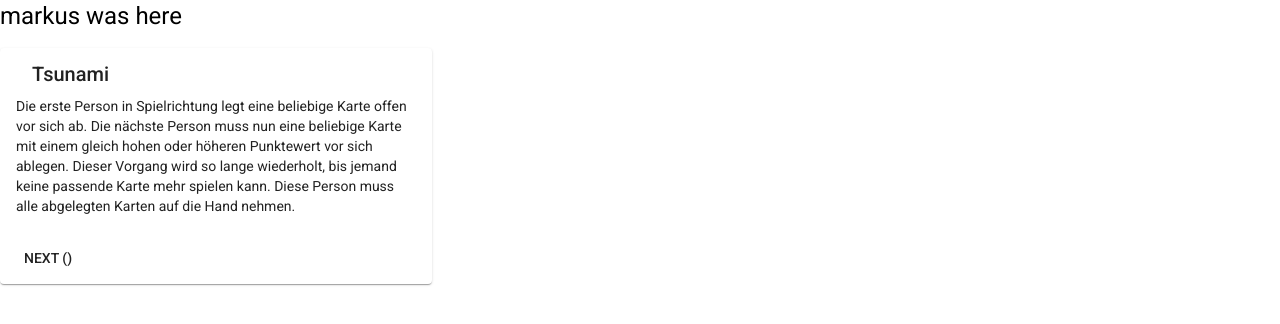
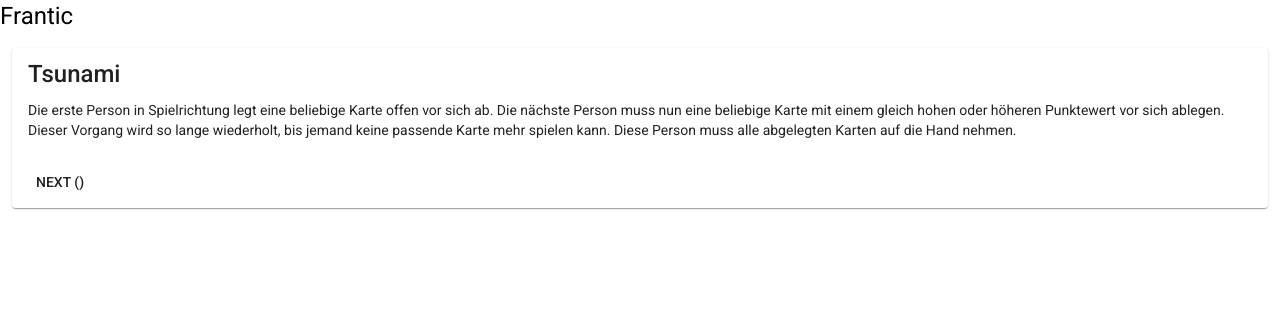
Before and after one commit to bootcamp5/frantics-dealer, an Angular app: page / in a window 1280 px wide. Both pictures are taken after a click on the element "Tsunami". Shown: the top 324 px of the page. Built offline with nearby package versions, Linux system fonts and the light colour scheme.

Commit message:
add hint field

```diff
--- a/src/app/action-card.service.ts
+++ b/src/app/action-card.service.ts
@@ -92,7 +92,8 @@
     {
       name: 'crowdfunding',
       title: 'Crowdfunding',
-      description: 'Jeder muss der Person mit den wenigsten Handkarten eine Karte schenken. Wichtig: Bei Kartengleichstand wird allen Spieler*innen mit den wenigsten Karten je eine geschenkt. Sofern mehrere Spieler*innen die wenigsten Karten besitzen, müssen sich diese nicht gegenseitig eine Karte schenken.',
+      description: 'Jeder muss der Person mit den wenigsten Handkarten eine Karte schenken.',
+      hint: 'Bei Kartengleichstand wird allen Spieler*innen mit den wenigsten Karten je eine geschenkt. Sofern mehrere Spieler*innen die wenigsten Karten besitzen, müssen sich diese nicht gegenseitig eine Karte schenken.',
     },
     {
       name: 'robin-hood',
@@ -107,7 +108,8 @@
     {
       name: 'repeat',
       title: 'Repeat',
-      description: 'Wer die Schwarze Karte gespielt hat, muss ein Ereignis erneut ausführen, welches bereits aufgedeckt wurde. Wichtig: Falls noch keine Ereigniskarte aufgedeckt wurde, ist das Ereignis wirkungslos.',
+      description: 'Wer die Schwarze Karte gespielt hat, muss ein Ereignis erneut ausführen, welches bereits aufgedeckt wurde.',
+      hint: 'Falls noch keine Ereigniskarte aufgedeckt wurde, ist das Ereignis wirkungslos.',
     },
     {
       name: 'third-time-lucky',
@@ -122,7 +124,8 @@
     {
       name: 'charity',
       title: 'Charity',
-      description: 'Jeder Spieler zieht vom Mitspieler mit den meisten Karten auf der Hand eine Karte. Wichtig: Bei Kartengleichstand wird von allen Spielern mit den meisten Karten je eine gezogen. Sofern mehrere Spieler die meisten Karten besitzen, müssen diese nicht voneinander eine Karte ziehen.',
+      description: 'Jeder Spieler zieht vom Mitspieler mit den meisten Karten auf der Hand eine Karte.',
+      hint: 'Bei Kartengleichstand wird von allen Spielern mit den meisten Karten je eine gezogen. Sofern mehrere Spieler die meisten Karten besitzen, müssen diese nicht voneinander eine Karte ziehen.',
     },
     {
       name: 'seeing-eye',
@@ -172,7 +175,8 @@
     {
       name: 'rewind',
       title: 'Rewind',
-      description: 'Der Reihe nach zieht jede*r Spieler*in die jeweils oberste Karte vom Ablagestapel bis alle total 2 Karten gezogen haben. Anschliessend wird die oberste Karte vom Nachziehstapel aufgedeckt. Auf diese Karte wird nun weitergespielt. Wichtig: Handelt es sich bei der nachträglich aufgedeckten Karte um eine Spezialkarte, kann die Person, die das Ereignis ausgelöst hat, den Effekt ausführen.',
+      description: 'Der Reihe nach zieht jede*r Spieler*in die jeweils oberste Karte vom Ablagestapel bis alle total 2 Karten gezogen haben. Anschliessend wird die oberste Karte vom Nachziehstapel aufgedeckt. Auf diese Karte wird nun weitergespielt.',
+      hint: 'Handelt es sich bei der nachträglich aufgedeckten Karte um eine Spezialkarte, kann die Person, die das Ereignis ausgelöst hat, den Effekt ausführen.',
     },
     {
       name: 'Identity Theft',
@@ -245,6 +249,7 @@
   name: string;
   title: string;
   description: string;
+  hint?: string;
   selected?: boolean;
   finish?: boolean;
 }
--- a/src/app/app.component.html
+++ b/src/app/app.component.html
@@ -1,2 +1,2 @@
-<div><h1>markus was here</h1></div>
+<div><h1>Frantic</h1></div>
 <router-outlet></router-outlet>
--- a/src/app/card-detail/card-detail.component.html
+++ b/src/app/card-detail/card-detail.component.html
@@ -1,10 +1,11 @@
 <mat-card class="example-card">
-    <mat-card-header>
+    <mat-card-content>
       <mat-card-title>{{ card.title }}</mat-card-title>
-    </mat-card-header>
-    <mat-card-content>
       <p>
         {{ card.description }}
+      </p>
+      <p class="hint" *ngIf="card.hint">
+        WICHTIG: {{ card.hint }}
       </p>
     </mat-card-content>
     <mat-card-actions>
--- a/src/app/card-detail/card-detail.component.scss
+++ b/src/app/card-detail/card-detail.component.scss
@@ -1,8 +1,12 @@
 .example-card {
-    max-width: 400px;
+    margin: 12px;
   }
 
-  .example-header-image {
-    background-image: url('https://material.angular.io/assets/img/examples/shiba1.jpg');
-    background-size: cover;
-  }
+.hint {
+  font-style: italic;
+  font-weight: bold;
+}
+
+mat-card-title {
+  margin-bottom: 16px;
+}
```
